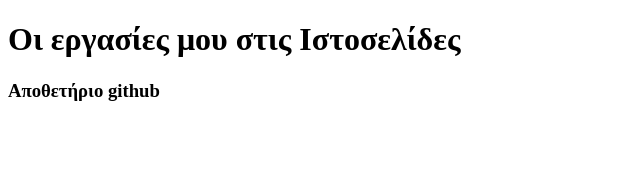
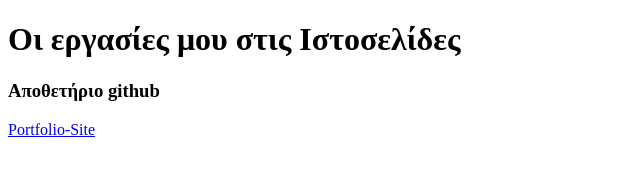
Before and after one commit to defendergr/defender.github.io, a plain HTML site: page index.html in a window 1280 px wide. Shown: the whole page, without its empty margins (0-640 px from the left). Drawn offline with Linux system fonts and the light colour scheme.

Commit message:
Add files via upload

```diff
--- a/index.html
+++ b/index.html
@@ -8,5 +8,6 @@
 <body>
 <h1>Οι εργασίες μου στις Ιστοσελίδες</h1>
 <h3>Αποθετήριο github</h3>
+<a href="portfolio-site/index.html">Portfolio-Site</a>
 </body>
 </html>
```
